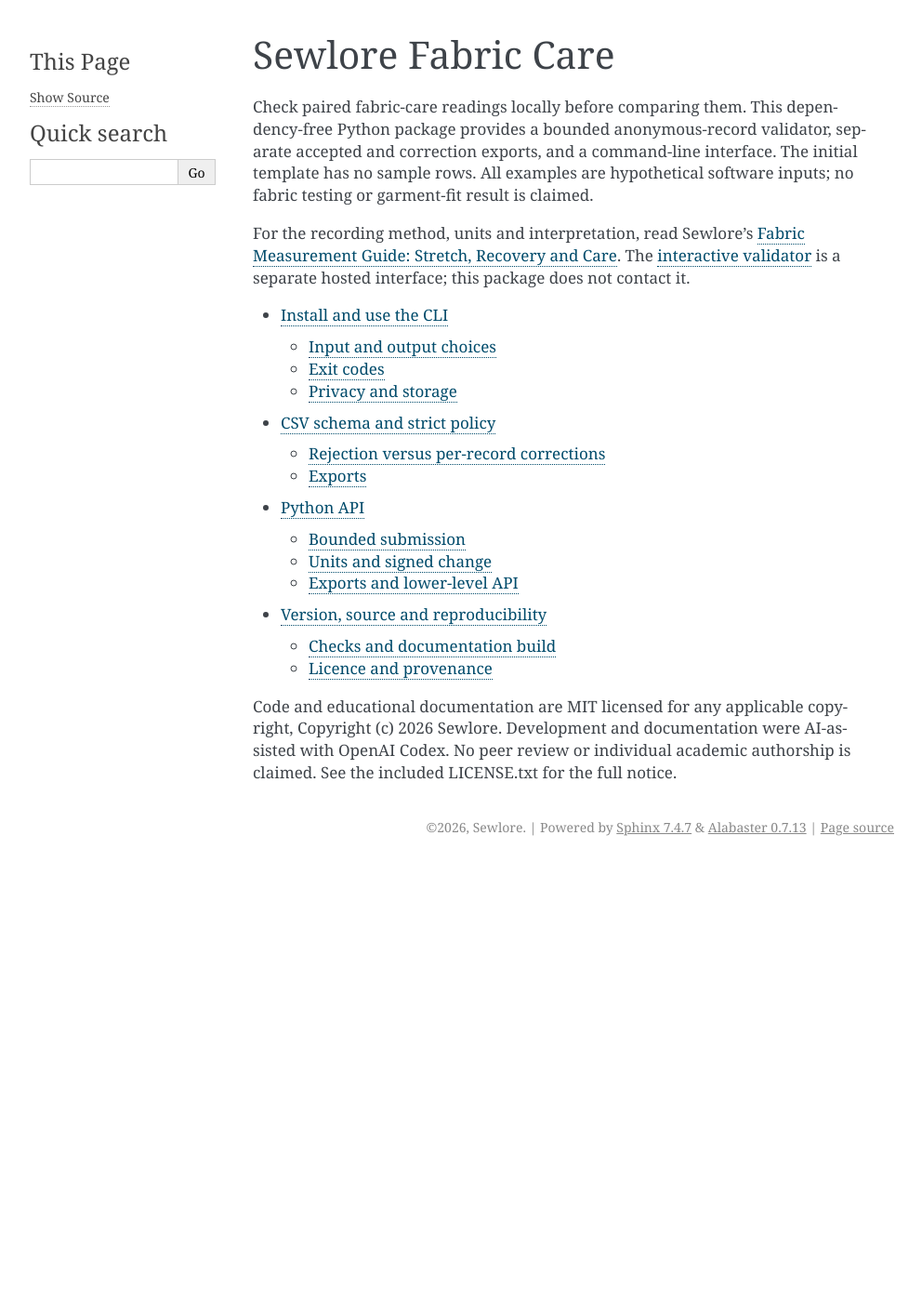
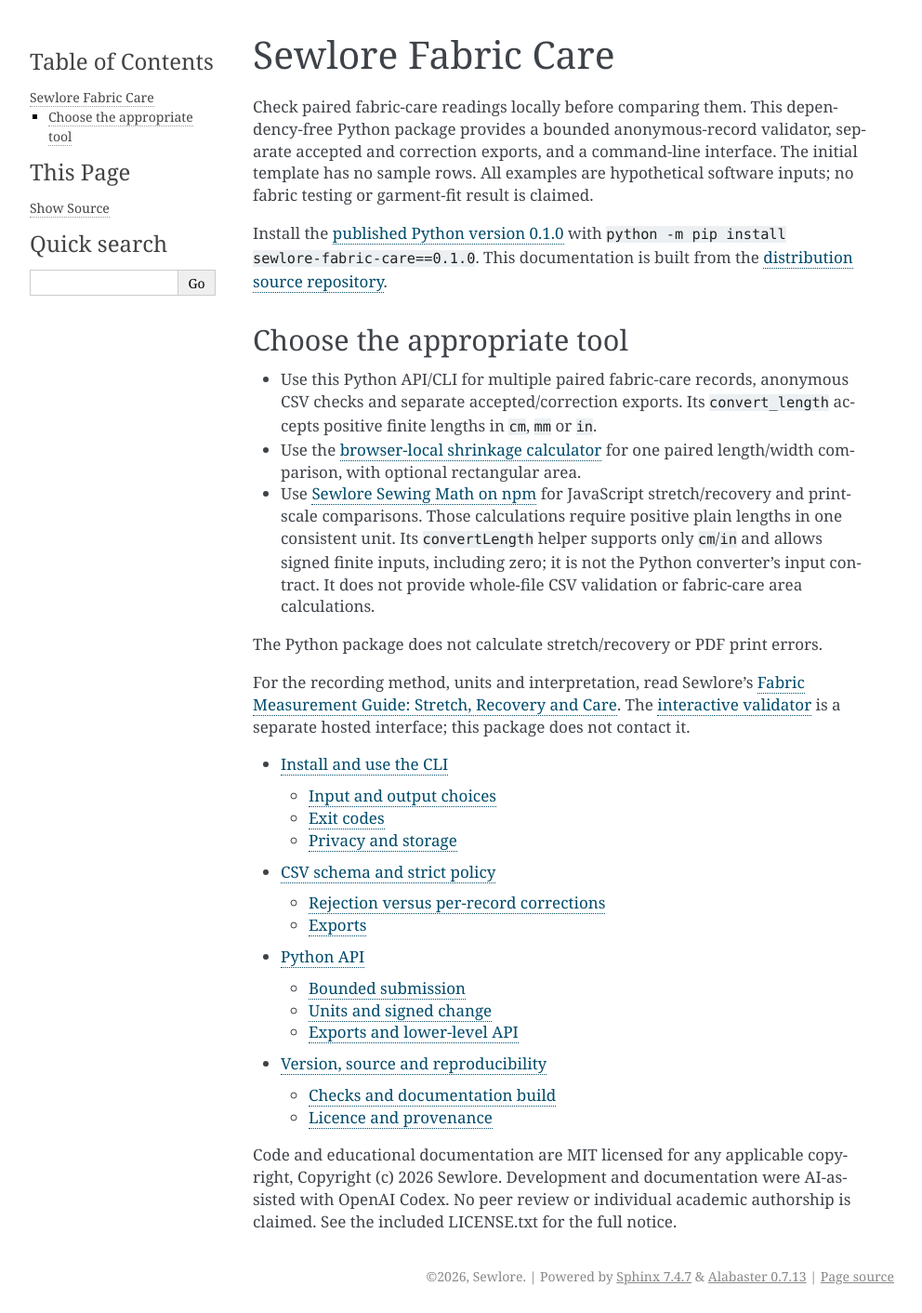
Before and after one commit to gokimedia/sewlore-fabric-care, a Sphinx documentation site: the page built from docs/index.rst, in a window 1280 px wide. Shown: the whole page at 93% size, without its empty margins (148-1140 px from the left). Built offline with Sphinx 7.4.7, drawn with Linux system fonts in a browser that asks for light colours; before the commit the page ends 929 px from its top, so only the background shows below that.

Commit message:
Document published package installation and tool selection

```diff
--- a/docs/index.rst
+++ b/docs/index.rst
@@ -6,6 +6,27 @@
 separate accepted and correction exports, and a command-line interface.
 The initial template has no sample rows. All examples are hypothetical software
 inputs; no fabric testing or garment-fit result is claimed.
+
+Install the `published Python version 0.1.0 <https://pypi.org/project/sewlore-fabric-care/0.1.0/>`_
+with ``python -m pip install sewlore-fabric-care==0.1.0``. This documentation
+is built from the `distribution source repository <https://github.com/gokimedia/sewlore-fabric-care>`_.
+
+Choose the appropriate tool
+----------------------------
+
+* Use this Python API/CLI for multiple paired fabric-care records, anonymous
+  CSV checks and separate accepted/correction exports. Its ``convert_length``
+  accepts positive finite lengths in ``cm``, ``mm`` or ``in``.
+* Use the `browser-local shrinkage calculator <https://sewlore-fabric-shrinkage.web.app/>`_
+  for one paired length/width comparison, with optional rectangular area.
+* Use `Sewlore Sewing Math on npm <https://www.npmjs.com/package/@sewingselami/sewlore-sewing-math>`_
+  for JavaScript stretch/recovery and print-scale comparisons. Those calculations
+  require positive plain lengths in one consistent unit. Its ``convertLength``
+  helper supports only ``cm``/``in`` and allows signed finite inputs, including
+  zero; it is not the Python converter's input contract. It does not provide
+  whole-file CSV validation or fabric-care area calculations.
+
+The Python package does not calculate stretch/recovery or PDF print errors.
 
 For the recording method, units and interpretation, read Sewlore's
 `Fabric Measurement Guide: Stretch, Recovery and Care <https://sewlore.com/pages/fabric-measurement-methods-guide>`_.
--- a/pyproject.toml
+++ b/pyproject.toml
@@ -24,6 +24,9 @@
 docs = ["Sphinx==9.1.0"]
 
 [project.urls]
+"Source" = "https://github.com/gokimedia/sewlore-fabric-care"
+"Documentation" = "https://sewlore-fabric-care.readthedocs.io/en/latest/"
+"Published 0.1.0" = "https://pypi.org/project/sewlore-fabric-care/0.1.0/"
 "Measurement guide" = "https://sewlore.com/pages/fabric-measurement-methods-guide"
 "Original validator source" = "https://github.com/gokimedia/sewlore-fabric-care-validator"
 "Original software release" = "https://github.com/gokimedia/sewlore-fabric-care-validator/releases/tag/v1.0.0"
```
Also changed, not shown: README.md (+17 -5 lines), docs/api.rst (+8 -0 lines), docs/quickstart.rst (+13 -3 lines), docs/reproducibility.rst (+12 -2 lines).
